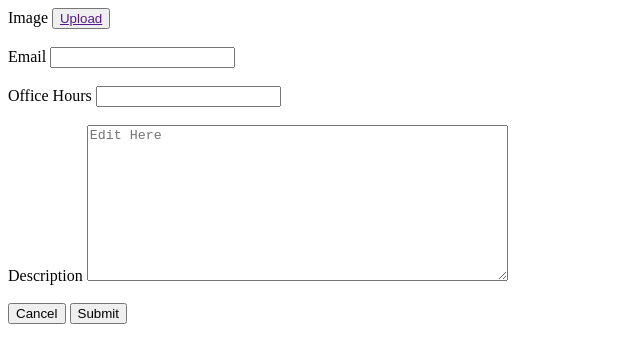
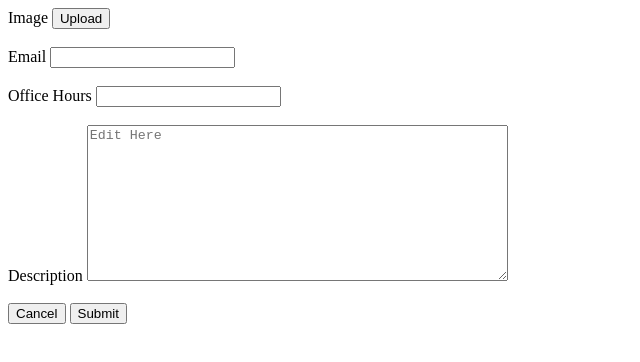
Before and after one commit to dal039/CSE134B, a plain HTML site: page cse134bhw2/public/wireframes/prof_edit.html in a window 1280 px wide. Shown: the full height of the page, 0-640 px from the left. Drawn offline with Linux system fonts and the light colour scheme.

Commit message:
fixing errors

```diff
--- a/cse134bhw2/public/wireframes/prof_edit.html
+++ b/cse134bhw2/public/wireframes/prof_edit.html
@@ -8,7 +8,7 @@
 	<form action="./professors.html">
   		<div>
   			<label>Image</label>
-  			<button><a href="">Upload</a></button>
+  			<button>Upload</button>
   		</div>
   		<br>
   		<div>
```
